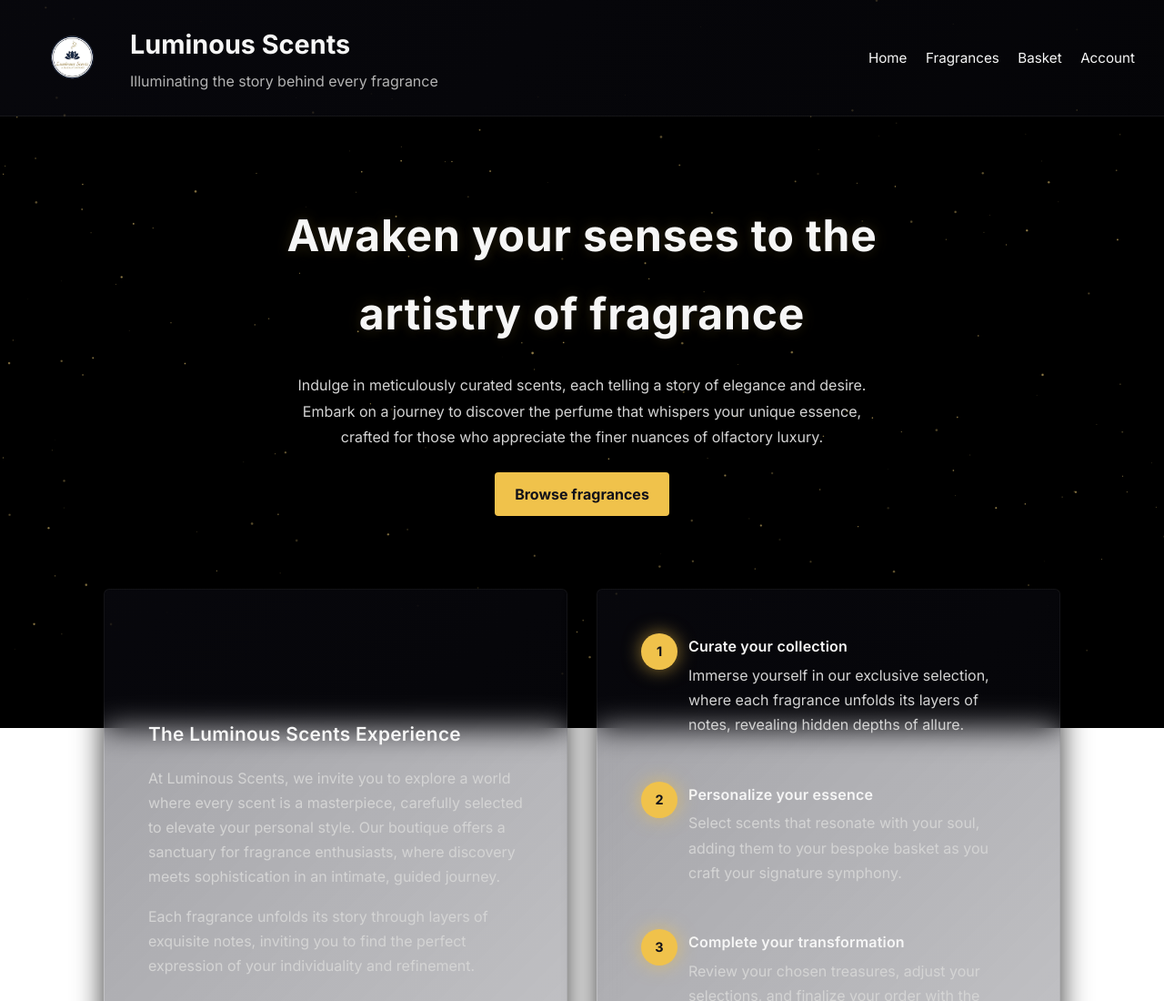
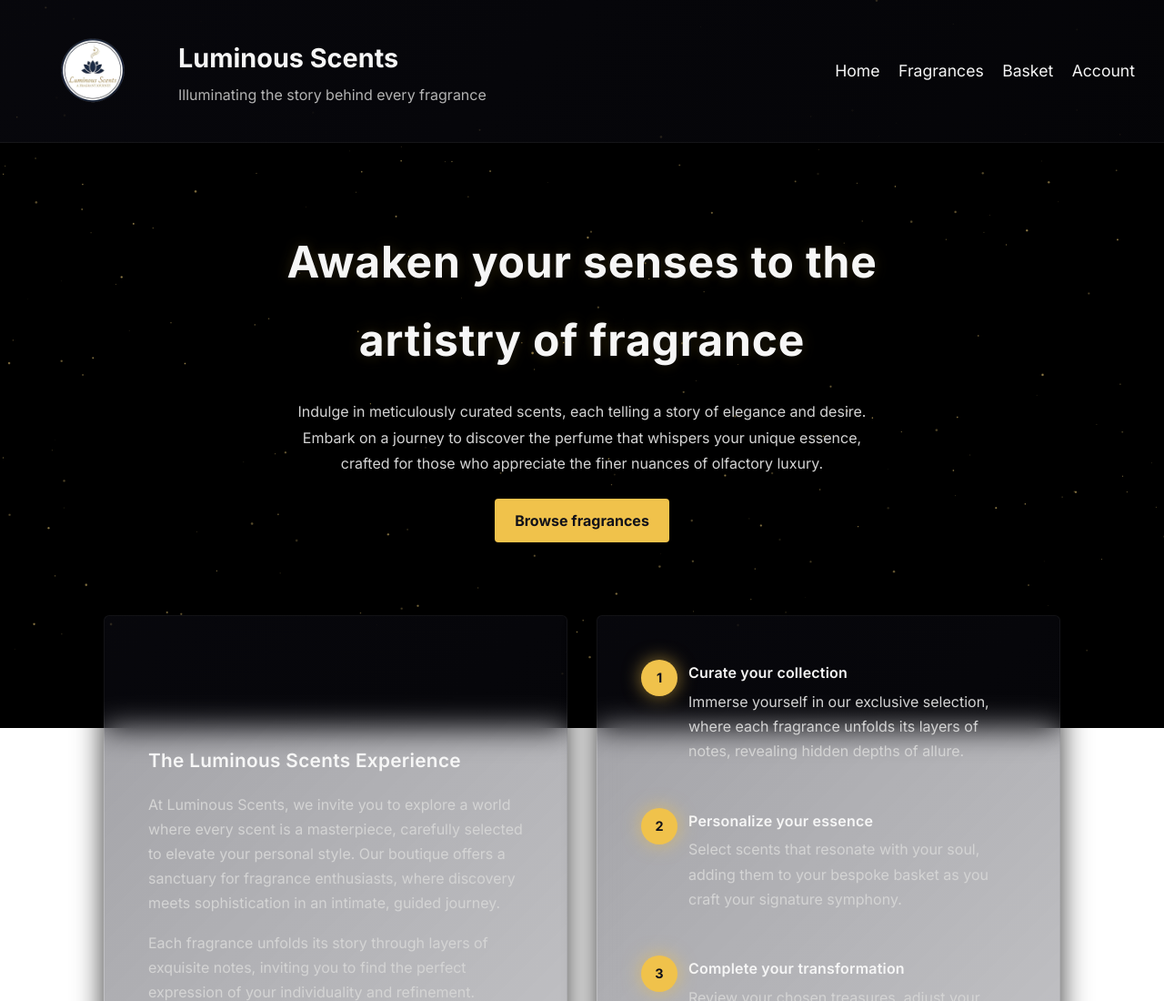
Before and after one commit to WJ-42/Team-64, a plain HTML site: page LuminousScents-MVP/index.html in a window 1280 px wide. Shown: the top 1100 px of the page at 91% size. Drawn offline with Linux system fonts and the light colour scheme.

Commit message:
Added clear all button to cart + made the logo bigger + slight changes to header.

```diff
--- a/LuminousScents-MVP/css/styles.css
+++ b/LuminousScents-MVP/css/styles.css
@@ -124,7 +124,7 @@ h3, h4, h5, h6 {
     display: flex;
     justify-content: space-between;
     align-items: center;
-    padding: 1rem 2rem;
+    padding: 0.5rem 2rem;
     border-bottom: 1px solid rgba(255, 255, 255, 0.06);
     background: linear-gradient(135deg, rgba(18, 18, 30, 0.4) 0%, rgba(18, 18, 30, 0.25) 100%);
     backdrop-filter: blur(32px);
@@ -139,14 +139,20 @@ h3, h4, h5, h6 {
 .logo {
     display: flex;
     align-items: center;
-    gap: 1rem;
+    gap: 1.5rem;
 }
 
 .logo-image {
-    width: 95px;
-    height: 95px;
+    width: 140px;
+    height: 140px;
     object-fit: contain;
     border-radius: 999px;
+}
+
+.logo-text {
+    display: flex;
+    flex-direction: column;
+    justify-content: center;
 }
 
 .logo-text h1 {
@@ -164,7 +170,7 @@ h3, h4, h5, h6 {
     margin-left: 1rem;
     text-decoration: none;
     color: #f6f6f6;
-    font-size: 0.95rem;
+    font-size: 1.1rem;
     transition: color 0.3s ease;
 }
 
```
